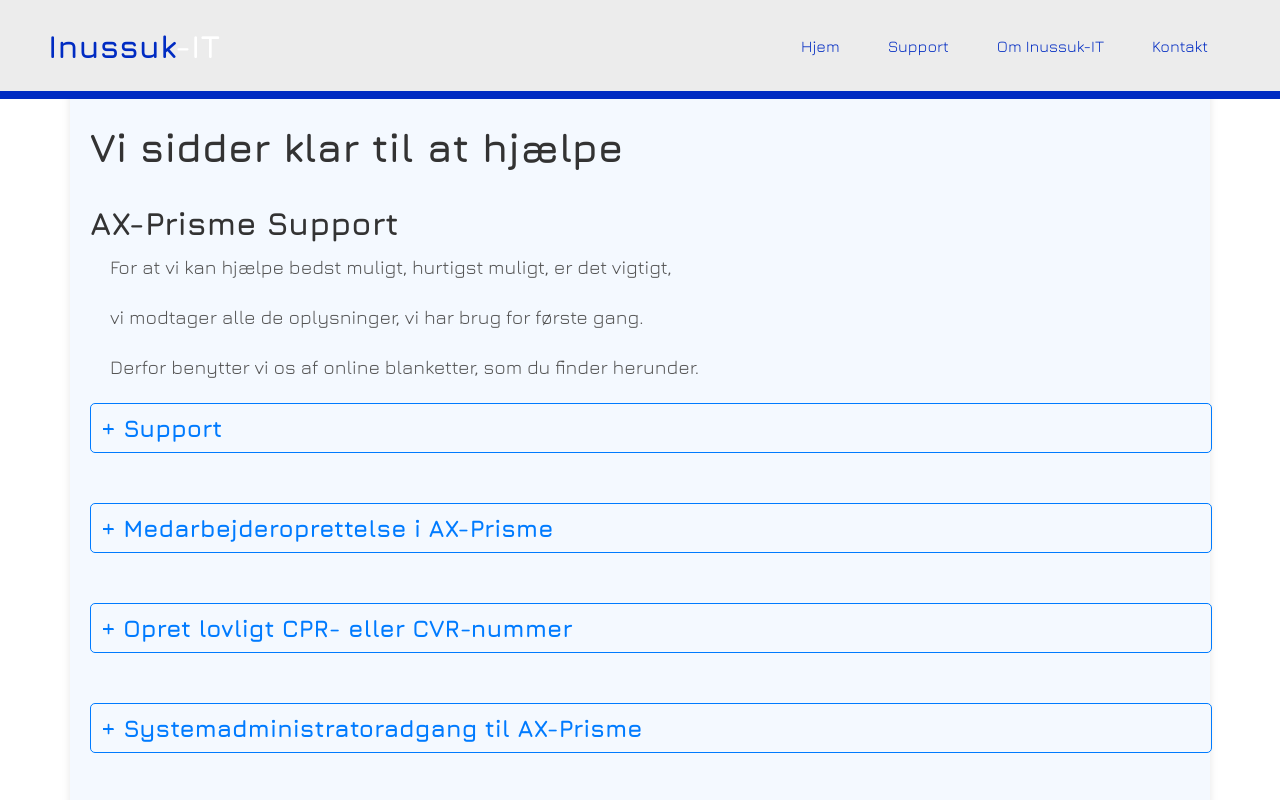
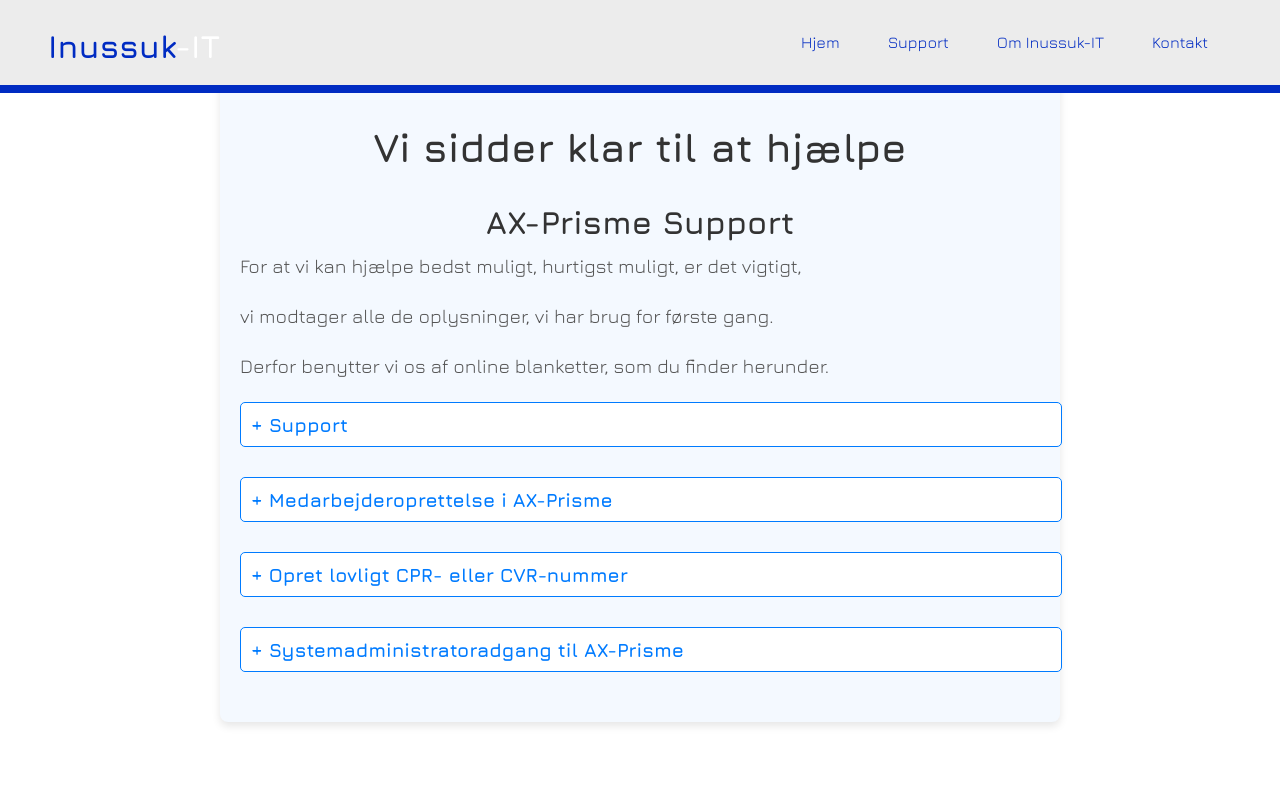
Before and after one commit to LarsKarlsen82/test_side, a React (Vite) app: page /support/axprisme in a window 1280 px wide. Shown: the top 800 px of the page. Built offline with nearby package versions, Linux system fonts and the light colour scheme.

Commit message:
update Ax

```diff
--- a/src/pages/Support/Axprisme.jsx
+++ b/src/pages/Support/Axprisme.jsx
@@ -1,3 +1,99 @@
+// import React, { useState } from 'react';
+// import styles from './Axprisme.module.scss';
+
+// const Axprisme = () => {
+//   // States for each expandable section
+//   const [expanded, setExpanded] = useState([false, false, false, false]);
+
+//   // Toggle the section expansion
+//   const toggleSection = (index) => {
+//     setExpanded((prev) => {
+//       const newExpanded = [...prev];
+//       newExpanded[index] = !newExpanded[index];
+//       return newExpanded;
+//     });
+//   };
+
+//   return (
+//     <div className={styles.AxprismeContainer}>
+//       <h2>Vi sidder klar til at hjælpe</h2>
+//       <h3 className={styles.AxprismeHeader}>AX-Prisme Support</h3>
+//       <p className={styles.AxprismeText}>
+//       For at vi kan hjælpe bedst muligt, hurtigst muligt, er det vigtigt,
+
+//       <p> vi modtager alle de oplysninger, vi har brug for første gang.  </p>
+//       Derfor benytter vi os af online blanketter, som du finder herunder.
+//       </p>
+
+//       {/* Section 1 */}
+//       <div className={styles.Section}>
+//         <div className={styles.ToggleButton} onClick={() => toggleSection(0)}>
+//           {expanded[0] ? '-' : '+'} Support
+//         </div>
+//         <div
+//           className={`${styles.SectionContent} ${expanded[0] ? styles.Expanded : ''}`}
+//         >
+//           Når I har brug for hjælp og ønsker at oprette en ny supportsag, skriv til denne mail:
+//           <a href="mailto:support@inussuk-it.gl">support@inussuk-it.gl</a>
+//         </div>
+//       </div>
+
+//       {/* Section 2 */}
+//       <div className={styles.Section}>
+//         <div className={styles.ToggleButton} onClick={() => toggleSection(1)}>
+//           {expanded[1] ? '-' : '+'} Medarbejderoprettelse i AX-Prisme
+//         </div>
+//         <div
+//           className={`${styles.SectionContent} ${expanded[1] ? styles.Expanded : ''}`}
+//         >
+//           Brug denne <a href="URL_TO_BLANKET" target="_blank" rel="noopener noreferrer">blanket</a>, når I har en medarbejder, som skal oprettes i AX prisme. Eller hvis I ønsker ændringer til brugerens rettigheder og placeringer. Samt ved nedlæggelse af en bruger.
+//           I logger på blanketten med jeres login til PC’en – jeres ‘Windows login’.
+
+//           <br />
+//           <br />
+//           <strong>Bemærk</strong>
+
+//           <br />
+//           <br />
+//           Blanketten er endnu i test i de fleste regnskaber.
+//           Avannaata Kommunia og Qeqertalik benytter den.
+
+//           <br />
+//           Hvis I ønsker at benytte den nye blanket til brugeroprettelse, send en mail til
+//           <a href="mailto:support@inussuk-it.gl">support@inussuk-it.gl</a>
+//         </div>
+//       </div>
+
+//       {/* Section 3 */}
+//       <div className={styles.Section}>
+//         <div className={styles.ToggleButton} onClick={() => toggleSection(2)}>
+//           {expanded[2] ? '-' : '+'} Opret lovligt CPR- eller CVR-nummer
+//         </div>
+//         <div
+//           className={`${styles.SectionContent} ${expanded[2] ? styles.Expanded : ''}`}
+//         >
+//           Med denne <a href="URL_TO_BLANKET" target="_blank" rel="noopener noreferrer">blanket</a> kan du oplyse os om virksomheder, der skal oprettes i AX Prisme enten som debitorer eller som kreditorer og derfor ha’ et lovligt CPR- eller CVR-nummer. Du kan også bruge den til at oplyse os om rettelser af samme.
+//         </div>
+//       </div>
+
+//       {/* Section 4 */}
+//       <div className={styles.Section}>
+//         <div className={styles.ToggleButton} onClick={() => toggleSection(3)}>
+//           {expanded[3] ? '-' : '+'} Systemadministratoradgang til AX-Prisme
+//         </div>
+//         <div
+//           className={`${styles.SectionContent} ${expanded[3] ? styles.Expanded : ''}`}
+//         >
+//           Får du behov for at tilgå AX Prisme med systemadministrator-rettigheder, kan du udfylde denne <a href="URL_TO_BLANKET" target="_blank" rel="noopener noreferrer">blanket</a> og anmode om begrundet tidsbegrænset adgang.
+//         </div>
+//       </div>
+//     </div>
+//   );
+// };
+
+// export default Axprisme;
+
+
 import React, { useState } from 'react';
 import styles from './Axprisme.module.scss';
 
@@ -20,73 +116,83 @@ const Axprisme = () => {
       <h3 className={styles.AxprismeHeader}>AX-Prisme Support</h3>
       <p className={styles.AxprismeText}>
         For at vi kan hjælpe bedst muligt, hurtigst muligt, er det vigtigt,
-
-      <p> vi modtager alle de oplysninger, vi har brug for første gang.  </p>
+        <p>vi modtager alle de oplysninger, vi har brug for første gang.</p>
         Derfor benytter vi os af online blanketter, som du finder herunder.
       </p>
 
-      {/* Section 1 */}
-      <div className={styles.Section}>
-        <div className={styles.ToggleButton} onClick={() => toggleSection(0)}>
-          {expanded[0] ? '-' : '+'} Support
-        </div>
-        <div
-          className={`${styles.SectionContent} ${expanded[0] ? styles.Expanded : ''}`}
-        >
-          Når I har brug for hjælp og ønsker at oprette en ny supportsag, skriv til denne mail:
+      {[
+        {
+          title: 'Support',
+          content: (
+            <>
+              Når I har brug for hjælp og ønsker at oprette en ny supportsag, skriv til denne mail:{' '}
               <a href="mailto:support@inussuk-it.gl">support@inussuk-it.gl</a>
-        </div>
-      </div>
-
-      {/* Section 2 */}
-      <div className={styles.Section}>
-        <div className={styles.ToggleButton} onClick={() => toggleSection(1)}>
-          {expanded[1] ? '-' : '+'} Medarbejderoprettelse i AX-Prisme
-        </div>
-        <div
-          className={`${styles.SectionContent} ${expanded[1] ? styles.Expanded : ''}`}
-        >
-          Brug denne <a href="URL_TO_BLANKET" target="_blank" rel="noopener noreferrer">blanket</a>, når I har en medarbejder, som skal oprettes i AX prisme. Eller hvis I ønsker ændringer til brugerens rettigheder og placeringer. Samt ved nedlæggelse af en bruger.
-          I logger på blanketten med jeres login til PC’en – jeres ‘Windows login’.
-
+            </>
+          ),
+        },
+        {
+          title: 'Medarbejderoprettelse i AX-Prisme',
+          content: (
+            <>
+              Brug denne{' '}
+              <a href="URL_TO_BLANKET" target="_blank" rel="noopener noreferrer">
+                blanket
+              </a>
+              , når I har en medarbejder, som skal oprettes i AX prisme. Eller hvis I ønsker ændringer
+              til brugerens rettigheder og placeringer. Samt ved nedlæggelse af en bruger.
               <br />
               <br />
               <strong>Bemærk</strong>
-
               <br />
+              Blanketten er endnu i test i de fleste regnskaber. Avannaata Kommunia og Qeqertalik
+              benytter den.
               <br />
-          Blanketten er endnu i test i de fleste regnskaber.
-          Avannaata Kommunia og Qeqertalik benytter den.
-
-          <br />
-          Hvis I ønsker at benytte den nye blanket til brugeroprettelse, send en mail til
+              Hvis I ønsker at benytte den nye blanket til brugeroprettelse, send en mail til{' '}
               <a href="mailto:support@inussuk-it.gl">support@inussuk-it.gl</a>
+            </>
+          ),
+        },
+        {
+          title: 'Opret lovligt CPR- eller CVR-nummer',
+          content: (
+            <>
+              Med denne{' '}
+              <a href="URL_TO_BLANKET" target="_blank" rel="noopener noreferrer">
+                blanket
+              </a>{' '}
+              kan du oplyse os om virksomheder, der skal oprettes i AX Prisme enten som debitorer eller
+              som kreditorer og derfor ha’ et lovligt CPR- eller CVR-nummer. Du kan også bruge den til
+              at oplyse os om rettelser af samme.
+            </>
+          ),
+        },
+        {
+          title: 'Systemadministratoradgang til AX-Prisme',
+          content: (
+            <>
+              Får du behov for at tilgå AX Prisme med systemadministrator-rettigheder, kan du udfylde
+              denne{' '}
+              <a href="URL_TO_BLANKET" target="_blank" rel="noopener noreferrer">
+                blanket
+              </a>{' '}
+              og anmode om begrundet tidsbegrænset adgang.
+            </>
+          ),
+        },
+      ].map((section, index) => (
+        <div className={styles.Section} key={index}>
+          <div className={styles.ToggleButton} onClick={() => toggleSection(index)}>
+            {expanded[index] ? '-' : '+'} {section.title}
+          </div>
+          <div
+            className={`${styles.SectionContent} ${
+              expanded[index] ? styles.Expanded : ''
+            }`}
+          >
+            {section.content}
           </div>
         </div>
-
-      {/* Section 3 */}
-      <div className={styles.Section}>
-        <div className={styles.ToggleButton} onClick={() => toggleSection(2)}>
-          {expanded[2] ? '-' : '+'} Opret lovligt CPR- eller CVR-nummer
-        </div>
-        <div
-          className={`${styles.SectionContent} ${expanded[2] ? styles.Expanded : ''}`}
-        >
-          Med denne <a href="URL_TO_BLANKET" target="_blank" rel="noopener noreferrer">blanket</a> kan du oplyse os om virksomheder, der skal oprettes i AX Prisme enten som debitorer eller som kreditorer og derfor ha’ et lovligt CPR- eller CVR-nummer. Du kan også bruge den til at oplyse os om rettelser af samme.
-        </div>
-      </div>
-
-      {/* Section 4 */}
-      <div className={styles.Section}>
-        <div className={styles.ToggleButton} onClick={() => toggleSection(3)}>
-          {expanded[3] ? '-' : '+'} Systemadministratoradgang til AX-Prisme
-        </div>
-        <div
-          className={`${styles.SectionContent} ${expanded[3] ? styles.Expanded : ''}`}
-        >
-          Får du behov for at tilgå AX Prisme med systemadministrator-rettigheder, kan du udfylde denne <a href="URL_TO_BLANKET" target="_blank" rel="noopener noreferrer">blanket</a> og anmode om begrundet tidsbegrænset adgang.
-        </div>
-      </div>
+      ))}
     </div>
   );
 };
--- a/src/pages/Support/Axprisme.module.scss
+++ b/src/pages/Support/Axprisme.module.scss
@@ -1,22 +1,103 @@
+// .AxprismeContainer {
+//     padding: 20px;
+//     background-color: #f4f9ff;
+//     border-radius: 8px;
+//     box-shadow: 0 4px 8px rgba(0, 0, 0, 0.1);
+//     margin: 70px;
+//     text-align: left; /* Changed to left so h2 aligns correctly */
+//   }
+
+//   h2 {
+//     font-size: 2.5em; /* Adjust size as needed */
+//     color: #333; /* Ensure it's visible */
+
+//   }
+
+//   .AxprismeHeader {
+//     font-size: 2em;
+//     color: #333;
+//     margin-bottom: 10px;
+//   }
+
+//   .AxprismeText {
+//     font-size: 1.2em;
+//     color: #555;
+//     line-height: 1.6;
+//     margin: 0 auto;
+//     padding-left: 20px;
+//   }
+
+//   /* Style for each section */
+//   .Section {
+//     margin: 20px 0;
+//     display: flex;
+//     flex-direction: column;
+//     align-items: flex-start;
+//   }
+
+//   /* Style for the toggle buttons (plus signs) */
+//   .ToggleButton {
+//     font-size: 1.5em;
+//     cursor: pointer;
+//     font-weight: bold;
+//     color: #007BFF;
+//     padding: 10px;
+//     border: 1px solid #007BFF;
+//     border-radius: 5px;
+//     display: inline-block;
+//     width: 100%;
+//     text-align: left;
+//     transition: background-color 0.3s ease;
+//   }
+
+//   .ToggleButton:hover {
+//     background-color: #f0f8ff;
+//   }
+
+//   /* Style for the content inside each section */
+//   .SectionContent {
+//     font-size: 1.1em;
+//     color: #333;
+//     margin-top: 10px;
+//     padding: 10px;
+//     background-color: #e9f1ff;
+//     border-radius: 5px;
+//     overflow: hidden;
+//     max-height: 0; /* Initially collapsed */
+//     opacity: 0; /* Initially invisible */
+//     transition: max-height 0.3s ease-out, padding 0.3s ease-out, opacity 0.3s ease-out;
+//     display: block;
+//   }
+
+//   /* Expanded state */
+//   .Expanded {
+//     max-height: 500px; /* Adjust max-height to a smaller value */
+//     opacity: 1; /* Make the content visible */
+//     padding: 20px; /* More padding when expanded for spacious feel */
+//   }
+
+
 .AxprismeContainer {
   padding: 20px;
   background-color: #f4f9ff;
   border-radius: 8px;
   box-shadow: 0 4px 8px rgba(0, 0, 0, 0.1);
-    margin: 70px;
-    text-align: left; /* Changed to left so h2 aligns correctly */
+  margin: 70px auto; /* Center horizontally */
+  max-width: 800px; /* Limit the width on larger screens */
 }
 
 h2 {
-    font-size: 2.5em; /* Adjust size as needed */
-    color: #333; /* Ensure it's visible */
-
+  font-size: 2.5em;
+  color: #333;
+  text-align: center; /* Center title on all screens */
+  margin-bottom: 20px;
 }
 
 .AxprismeHeader {
   font-size: 2em;
   color: #333;
   margin-bottom: 10px;
+  text-align: center; /* Center subtitle */
 }
 
 .AxprismeText {
@@ -24,10 +105,9 @@
   color: #555;
   line-height: 1.6;
   margin: 0 auto;
-    padding-left: 20px;
+  text-align: justify; /* Better readability */
 }
 
-  /* Style for each section */
 .Section {
   margin: 20px 0;
   display: flex;
@@ -35,43 +115,61 @@
   align-items: flex-start;
 }
 
-  /* Style for the toggle buttons (plus signs) */
 .ToggleButton {
-    font-size: 1.5em;
+  font-size: 1.2em;
   cursor: pointer;
   font-weight: bold;
-    color: #007BFF;
+  color: #007bff;
   padding: 10px;
-    border: 1px solid #007BFF;
+  border: 1px solid #007bff;
   border-radius: 5px;
-    display: inline-block;
+  text-align: left;
   width: 100%;
-    text-align: left;
-    transition: background-color 0.3s ease;
+  background-color: #ffffff;
+  transition: background-color 0.3s ease, color 0.3s ease;
 }
 
 .ToggleButton:hover {
   background-color: #f0f8ff;
+  color: #0056b3;
 }
 
-  /* Style for the content inside each section */
 .SectionContent {
   font-size: 1.1em;
   color: #333;
   margin-top: 10px;
-    padding: 10px;
   background-color: #e9f1ff;
   border-radius: 5px;
   overflow: hidden;
-    max-height: 0; /* Initially collapsed */
-    opacity: 0; /* Initially invisible */
-    transition: max-height 0.3s ease-out, padding 0.3s ease-out, opacity 0.3s ease-out;
-    display: block;
+  max-height: 0;
+  opacity: 0;
+  padding: 0 20px; /* Adjust padding */
+  transition: max-height 0.3s ease-out, opacity 0.3s ease-out, padding 0.3s ease-out;
 }
 
-  /* Expanded state */
 .Expanded {
-    max-height: 500px; /* Adjust max-height to a smaller value */
-    opacity: 1; /* Make the content visible */
-    padding: 20px; /* More padding when expanded for spacious feel */
+  max-height: 500px;
+  opacity: 1;
+  padding: 10px 20px; /* Add padding when expanded */
 }
+
+/* Responsive Design */
+@media (max-width: 768px) {
+  .AxprismeContainer {
+    margin: 20px;
+    padding: 10px;
+  }
+
+  h2 {
+    font-size: 2em;
+  }
+
+  .ToggleButton {
+    font-size: 1em;
+    padding: 8px;
+  }
+
+  .SectionContent {
+    font-size: 1em;
+  }
+}
```
Lines whose indentation alone changed are shown as unchanged.
